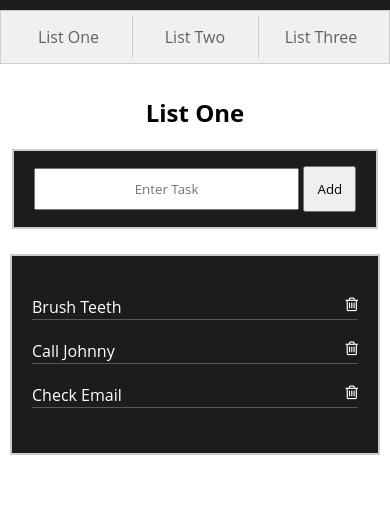
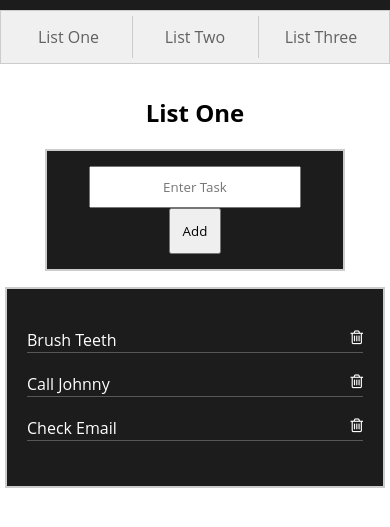
Before and after one commit to nica0012/Multiview-Task-List, a website: page index.html in a window 390 px wide. Shown: the part 93-620 px from the top of the page. Drawn offline with nearby package versions, Linux system fonts and the light colour scheme; some packages are replaced by stand-ins of ours.

Commit message:
form/box fix
added media

```diff
--- a/styles.css
+++ b/styles.css
@@ -76,10 +76,10 @@ nav ul li a {
 
 .task {
     float: left;
-/*    margin-left: 2rem;*/
+    /*    margin-left: 2rem;*/
 }
-.ullist{
 
+.ullist {
     list-style-type: none;
     color: #fff;
     font-family: 'Open Sans', sans-serif;
@@ -89,26 +89,28 @@ nav ul li a {
     padding-bottom: 45px;
     margin: 10px;
     margin-top: 25px;
+    max-width: 600px;
+    margin-bottom: 1rem;
+    text-align: center;
+
+        margin: 0 auto;
 
 }
-.lilist{
- border-bottom: 1px solid rgba(255, 255, 255, 0.26);
+
+.lilist {
+    border-bottom: 1px solid rgba(255, 255, 255, 0.26);
     padding-top: 20px;
     padding-bottom: 23px;
     width: 100%;
     transition: .1s;
-
-/*    font-size: 17px;*/
-
+    /*    font-size: 17px;*/
 }
-
 
 i {
     float: right;
     transition: .1s;
     font-size: 50px;
-/*        margin-right: 2rem;*/
-
+    /*        margin-right: 2rem;*/
 }
 
 i:hover {
@@ -127,7 +129,6 @@ input {
     */
 }
 
-
 button {
     padding: 12px;
     /*    width: 20%;*/
@@ -136,14 +137,16 @@ button {
 }
 
 form {
+    max-width: 300px;
+    text-align: center;
     padding: 15px;
     /*    margin-bottom: 6rem;
     */
     /*    margin: 0 auto;
     */
-    margin: 12px;
-        border: 2px solid #ccc;
-
+    margin: 0 auto;
+    margin-bottom: 1rem;
+    border: 2px solid #ccc;
     background-color: #1c1c1c;
 }
 
@@ -151,3 +154,16 @@ form {
     margin: 0 auto;
     text-align: center;
 }
+
+@media (max-width: 550px) {
+.ullist {
+
+    max-width: 380px;
+    margin-bottom: 1rem;
+    text-align: center;
+
+        margin: 0 auto;
+
+}
+
+}
```
